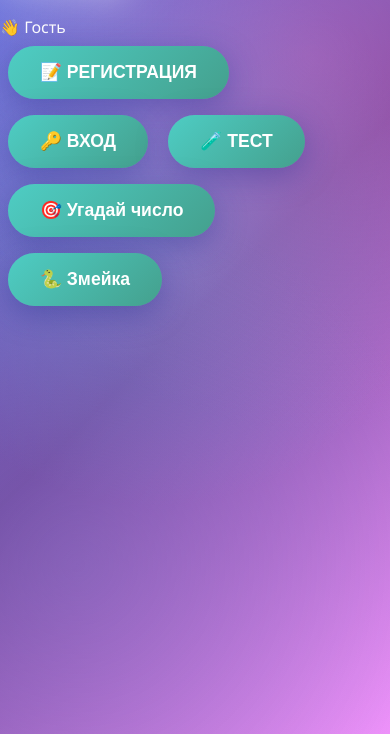
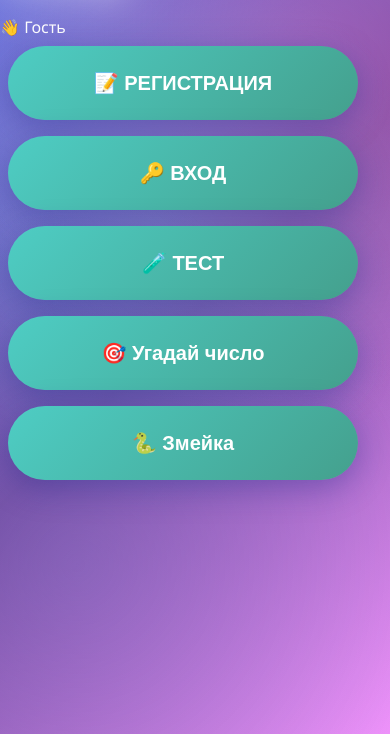
Before and after one commit to lCatNapl/aleksin-games-hub, a Flask app: page / in a window 390 px wide. Shown: the part 110-844 px from the top of the page. Run offline with Flask 3, Linux system fonts and the light colour scheme.

Commit message:
Update universal.css

```diff
--- a/static/universal.css
+++ b/static/universal.css
@@ -284,3 +284,30 @@ input:focus {
 .game-btn {
     animation: pulse 2s infinite;
 }
+/* Добавь в конец твоего universal.css */
+@media (max-width: 600px) {
+    .auth-buttons, .games-grid {
+        flex-direction: column;
+        align-items: center;
+        width: 100%;
+    }
+
+    button {
+        width: 90vw;
+        max-width: 350px;
+        padding: 25px 20px;
+        font-size: 20px;
+    }
+
+    .modal-content {
+        width: 90vw;
+        max-width: 400px;
+        padding: 30px 20px;
+    }
+
+    canvas {
+        width: 100% !important;
+        height: auto !important;
+        max-width: 500px;
+    }
+}
```
